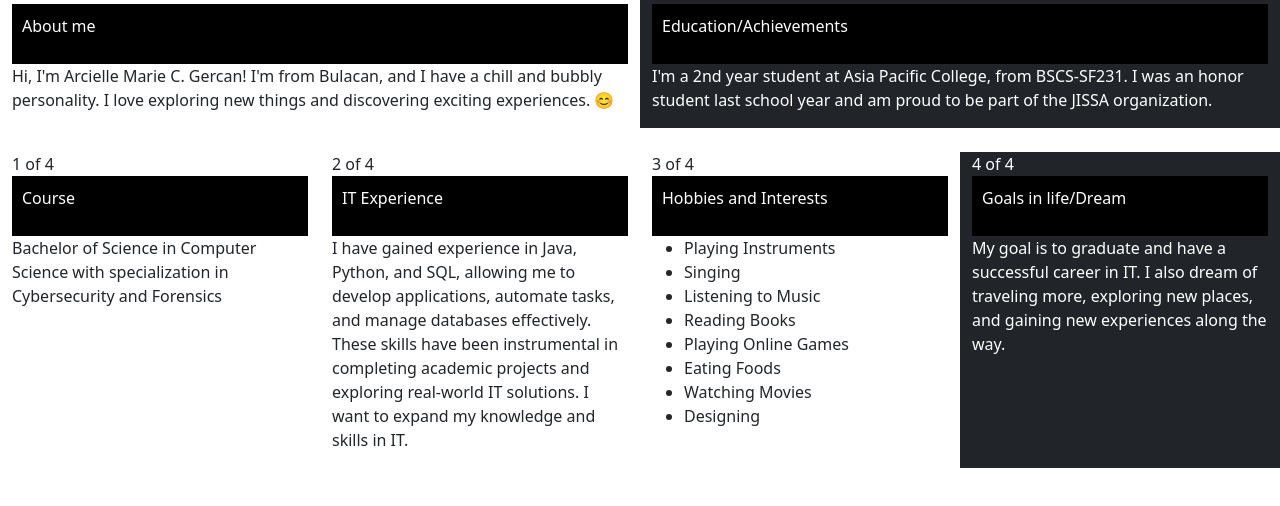
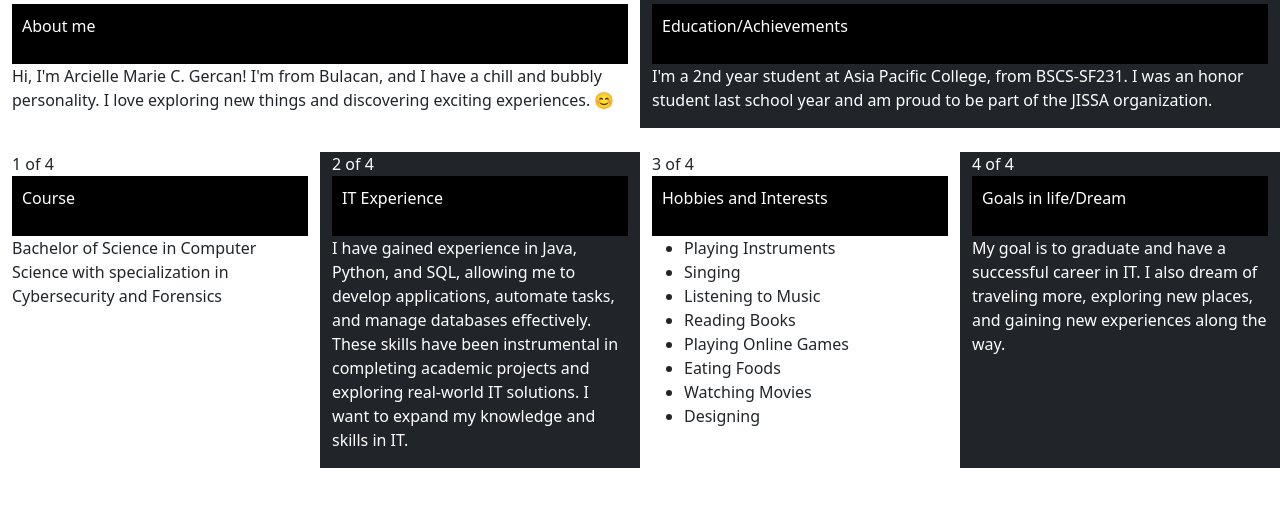
Before and after one commit to ArcielleGercan/-Webprog-SF231-bootstrap-template, a plain HTML site: page sb/index.html in a window 1280 px wide. Shown: the part 148-654 px from the top of the page. Drawn offline with nearby package versions, Linux system fonts and the light colour scheme.

Commit message:
back to dark one

```diff
--- a/sb/index.html
+++ b/sb/index.html
@@ -60,7 +60,7 @@
                   <p>Course</p> </div>
                   <p> Bachelor of Science in Computer Science with specialization in Cybersecurity and Forensics</p>
                 </div>
-                <div class="col-md bg-text-bg-secondary">2 of 4  <div style="background-color:black;color:white;padding: 10px;">
+                <div class="col-md bg-dark text-white">2 of 4  <div style="background-color:black;color:white;padding: 10px;">
                   <p>IT Experience</p> </div>
                   <p> I have gained experience in Java, Python, and SQL, allowing me to develop applications, automate tasks, and manage databases effectively. These skills have been instrumental in completing academic projects and exploring real-world IT solutions. I want to expand my knowledge and skills in IT.</p>
                </div>
```
